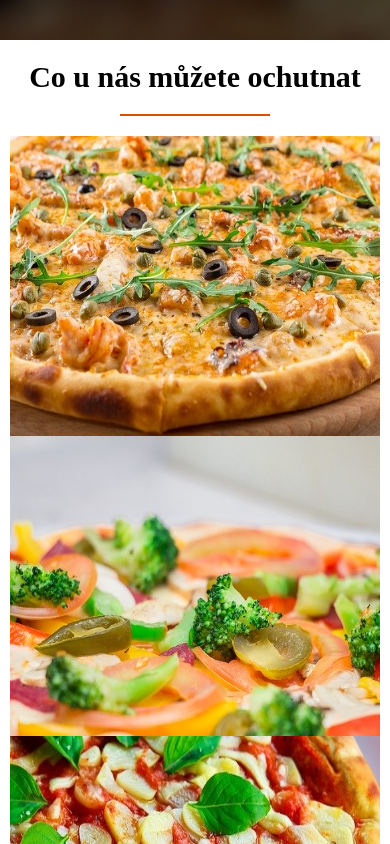
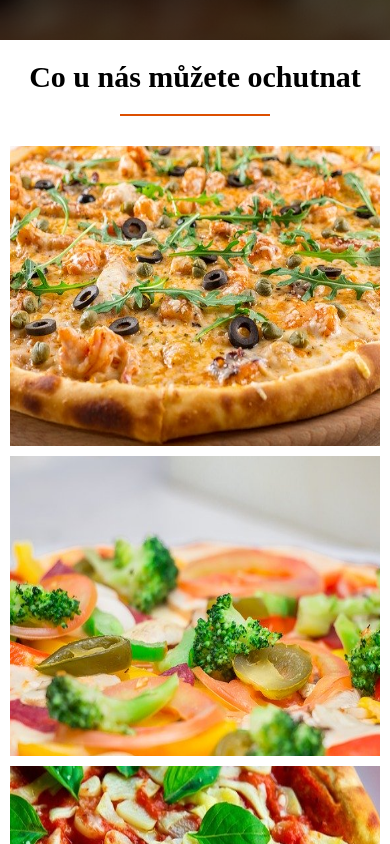
Before and after one commit to turbosnek/Pizza-Web, a plain HTML site: page index.html in a window 390 px wide. Shown: the part 3060-3904 px from the top of the page. Drawn offline with Linux system fonts and the light colour scheme.

Commit message:
Update queries.css
Photo Gallery Responzivity

```diff
--- a/css/queries.css
+++ b/css/queries.css
@@ -16,3 +16,9 @@
         width: 100%;
     }
 }
+
+@media only screen and (max-width: 480px) {
+    .photo-segment li {
+        margin-top: 10px;
+    }
+}
```
